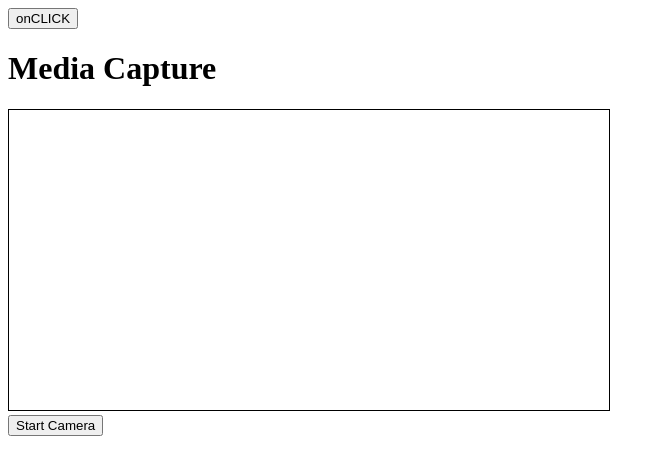
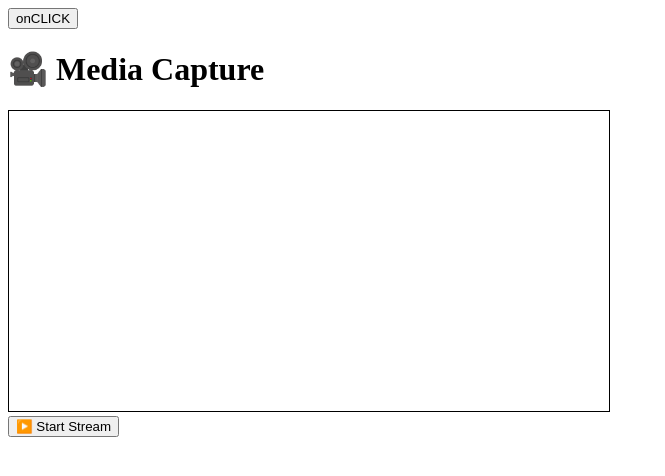
Before and after one commit to rivopelu/fe-stream, a React (Vite) app in the folder src/renderer/: page / in a window 1280 px wide. Shown: the top 476 px of the page, without its empty margins (0-665 px from the left). Built offline with nearby package versions, Linux system fonts and the light colour scheme.

Commit message:
Add: Fixed Start Live Stream Frontend

```diff
--- a/package.json
+++ b/package.json
@@ -13,6 +13,7 @@
     "typecheck": "npm run typecheck:node && npm run typecheck:web",
     "start": "electron-vite preview",
     "dev": "electron-vite dev",
+    "dev-custom": "npm run dev",
     "build": "npm run typecheck && electron-vite build",
     "postinstall": "electron-builder install-app-deps",
     "build:unpack": "npm run build && electron-builder --dir",
@@ -47,7 +48,7 @@
     "@types/react-dom": "^18.3.0",
     "@vitejs/plugin-react": "^4.3.1",
     "autoprefixer": "^10.4.20",
-    "electron": "^31.0.2",
+    "electron": "^31.7.6",
     "electron-builder": "^24.13.3",
     "electron-vite": "^2.3.0",
     "eslint": "^8.57.0",
--- a/src/renderer/src/components/MediaCapture.tsx
+++ b/src/renderer/src/components/MediaCapture.tsx
@@ -1,84 +1,138 @@
-import { useRef, useState } from 'react'
+import { useRef, useState } from 'react';
 
 export function MediaCapture() {
-  const [errorMessage] = useState<string>('')
-  const [isCameraActive, setIsCameraActive] = useState<boolean>(false)
-  const videoRef = useRef<any>(null)
-  const mediaRecorderRef = useRef<any>(null)
-  const chunks = useRef<any>([])
+	const [errorMessage, setErrorMessage] = useState<string>('');
+	const [isCameraActive, setIsCameraActive] = useState<boolean>(false);
+	const videoRef = useRef<HTMLVideoElement>(null);
+	const mediaRecorderRef = useRef<MediaRecorder | null>(null);
 
-  const ipcLiveTest = (): void => window.electron.ipcRenderer.send('ping')
-
+	/**
+	 * 📡 Start Live Stream
+	 */
 	const startLiveStream = async () => {
 		try {
+			// 1. Access Screen and Audio
 			const stream = await navigator.mediaDevices.getDisplayMedia({
-        video: {
-          width: { ideal: 1080 },
-          height: { ideal: 720 },
-          frameRate: { ideal: 30 }
-        }
-      })
+				video: { width: 1920, height: 1080, frameRate: 30 },
+				audio: true,
+			});
+			// const stream = await navigator.mediaDevices.getDisplayMedia({
+			// 	video: {
+			// 		width: { ideal: 1920 },
+			// 		height: { ideal: 1080 },
+			// 		frameRate: { ideal: 30 },
+			// 	},
+			// 	audio: true,
+			// });
 
+			// 2. Display Stream in Video Element
 			if (videoRef.current) {
-        videoRef.current.srcObject = stream
+				videoRef.current.srcObject = stream;
 			}
 
+			// 3. Initialize MediaRecorder
 			const mediaRecorder = new MediaRecorder(stream, {
-        mimeType: 'video/webm; codecs=vp8'
-      })
+				mimeType: 'video/webm; codecs=vp8'  // VP8 codec for WebM format
+				// mimeType: 'video/mp4; codecs=avc1.42E01E'  // H.264 codec for MP4 format
+			});
 
+			// 4. Store MediaRecorder in Ref
+			mediaRecorderRef.current = mediaRecorder;
+
+			// 5. Handle Data Available Event
 			mediaRecorder.ondataavailable = async (event) => {
 				if (event.data.size > 0) {
-          const blob = event.data
-          // const buffer = await blob.arrayBuffer()
-          // console.log(buffer)
-          sendToServer(blob)
+					try {
+						const blob = event.data;
+						console.log('Chunk Blob size:', blob.size);
+						await sendToServer(blob); // Send chunk to the server
+					} catch (err) {
+						console.error('Failed to send chunk:', err);
+						setErrorMessage('Failed to send data to server.');
 					}
 				}
+			};
 
-      mediaRecorder.start(1000) // Kirim setiap detik
+			// 6. Handle Errors
+			mediaRecorder.onerror = (event) => {
+				console.error('MediaRecorder error:', event.error);
+				setErrorMessage('MediaRecorder encountered an error.');
+			};
 
-      setIsCameraActive(true)
+			// 7. Start Recording
+			mediaRecorder.start(1000); // Record in 1-second chunks
+			setIsCameraActive(true);
+
+			console.log('MediaRecorder started');
 		} catch (error) {
-      console.error('Error starting live stream:', error)
+			console.error('Error starting live stream:', error);
+			setErrorMessage('Failed to start live stream. Please check permissions.');
 		}
+	};
+
+	/**
+	 * 📤 Send Chunks to Server
+	 */
+	const sendToServer = async (blob: Blob) => {
+		try {
+			const formData = new FormData();
+			formData.append('video', blob, 'chunk.webm');
+
+			const response = await fetch('http://localhost:3000/upload', {
+				method: 'POST',
+				body: formData,
+			});
+
+			if (!response.ok) {
+				throw new Error(`Server responded with status: ${response.status}`);
 			}
 
-  const sendToServer = async (chunk) => {
-    const formData = new FormData()
-    formData.append('video', chunk)
+			console.log('Chunk sent successfully');
+		} catch (error) {
+			console.error('Error sending chunk to server:', error);
+			setErrorMessage('Failed to send data to server.');
+		}
+	};
 
+	/**
+	 * 🛑 Stop Live Stream
+	 */
+	const stopCamera = () => {
 		try {
-      await fetch('http://localhost:3000/test', {
-        method: 'POST',
-        body: formData
-      })
-    } catch (error) {
-      console.error('Error sending video chunk:', error)
-    }
+			if (mediaRecorderRef.current) {
+				mediaRecorderRef.current.stop();
+				console.log('MediaRecorder stopped');
 			}
 
-  const stopCamera = () => {
-    const stream = videoRef.current?.srcObject
+			const stream = videoRef.current?.srcObject as MediaStream;
 			if (stream) {
-      stream.getTracks().forEach((track) => track.stop())
+				stream.getTracks().forEach((track) => track.stop());
 			}
 
-    setIsCameraActive(false)
+			setIsCameraActive(false);
+		} catch (error) {
+			console.error('Error stopping live stream:', error);
+			setErrorMessage('Failed to stop the live stream.');
 		}
+	};
 
 	return (
 		<div>
-      <h1>Media Capture</h1>
+			<h1>🎥 Media Capture</h1>
 			{errorMessage && <p style={{ color: 'red' }}>{errorMessage}</p>}
-      <video ref={videoRef} autoPlay muted style={{ width: '600px', border: '1px solid black' }} />
+			<video
+				ref={videoRef}
+				autoPlay
+				muted
+				style={{ width: '600px', border: '1px solid black' }}
+			/>
 			<div>
 				{isCameraActive ? (
-          <button onClick={stopCamera}>Stop Camera</button>
+					<button onClick={stopCamera}>🛑 Stop Stream</button>
 				) : (
-          <button onClick={startLiveStream}>Start Camera</button>
+					<button onClick={startLiveStream}>▶️ Start Stream</button>
 				)}
 			</div>
 		</div>
-  )
+	);
 }
```
Also changed, not shown: 1 other file (tests, documents, lock files or other folders). Lines whose indentation alone changed are shown as unchanged.
